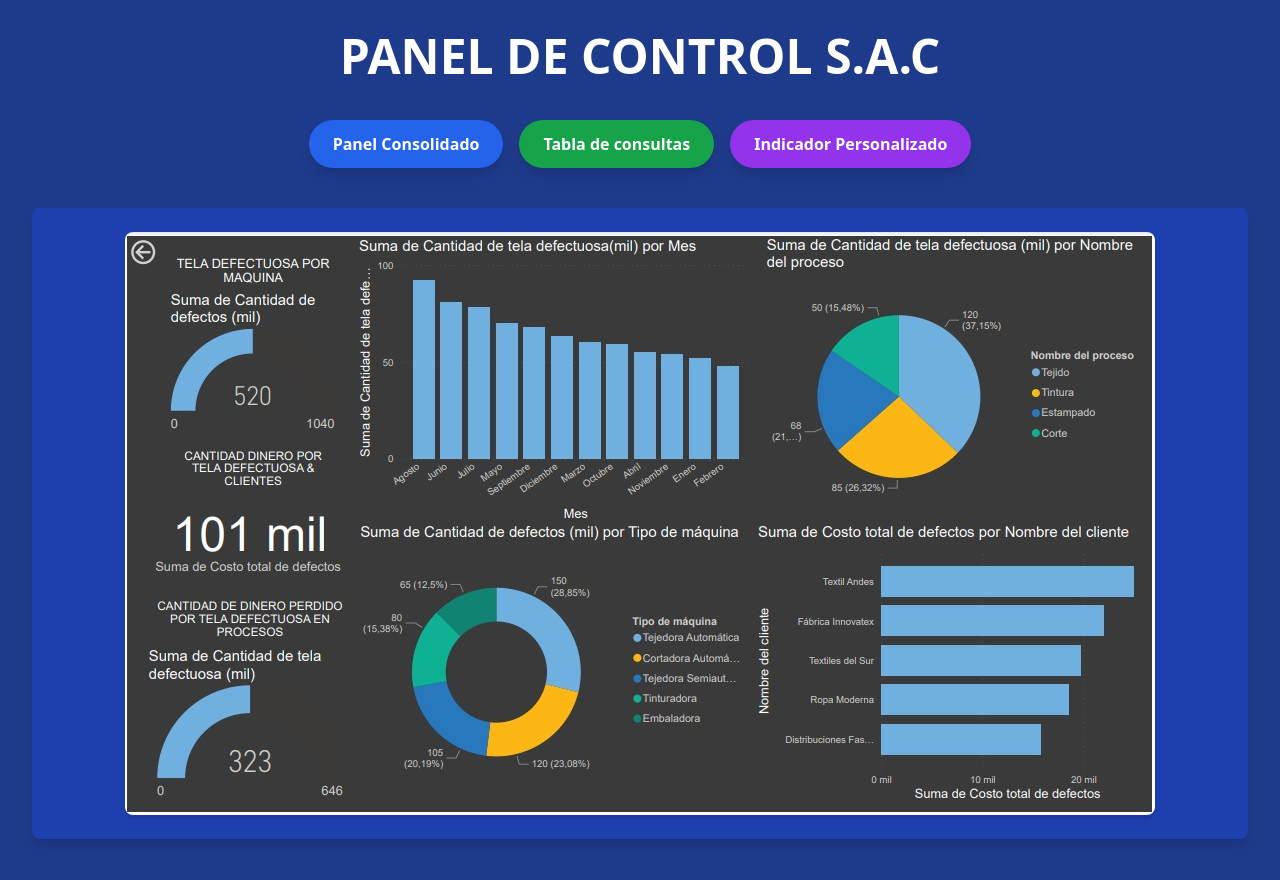
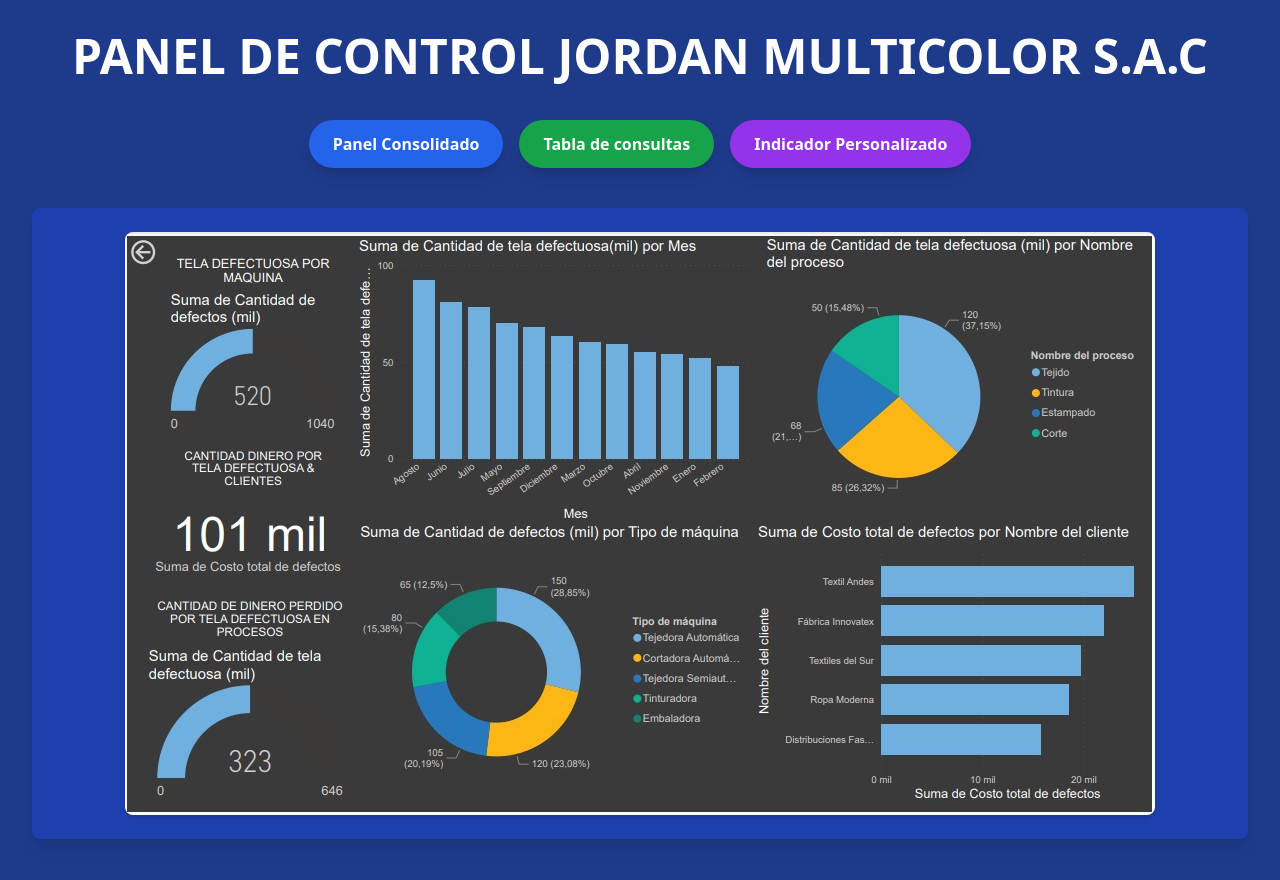
Before and after one commit to johanzela/Inteligencia_NA, a plain HTML site: page index.html in a window 1280 px wide. Drawn offline with nearby package versions, Linux system fonts and the light colour scheme.

Commit message:
Update index.html

```diff
--- a/index.html
+++ b/index.html
@@ -27,7 +27,7 @@
 
   <div class="container mx-auto p-8">
     <!-- Título -->
-    <h1 class="text-5xl font-extrabold text-center mb-10 fade-in">PANEL DE CONTROL S.A.C</h1>
+    <h1 class="text-5xl font-extrabold text-center mb-10 fade-in">PANEL DE CONTROL JORDAN MULTICOLOR S.A.C</h1>
 
 
 
```
